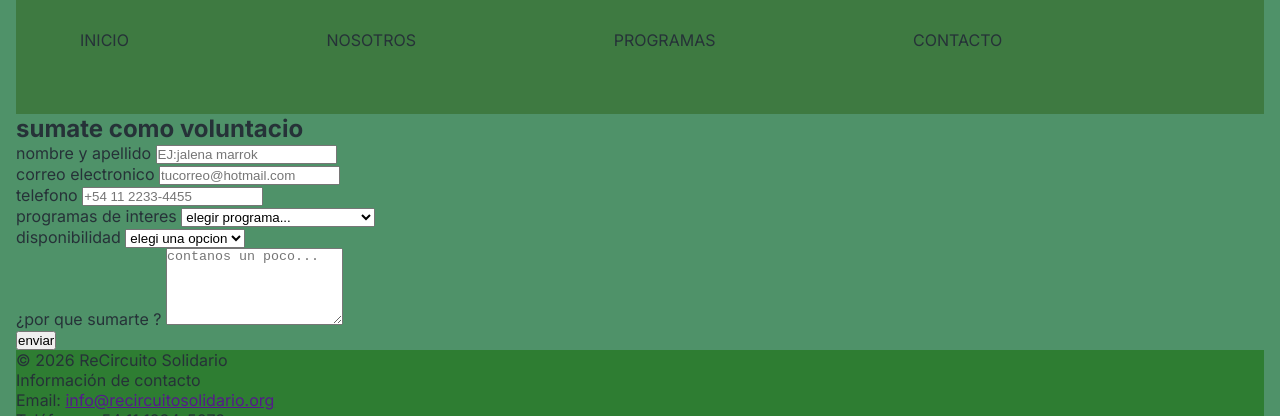
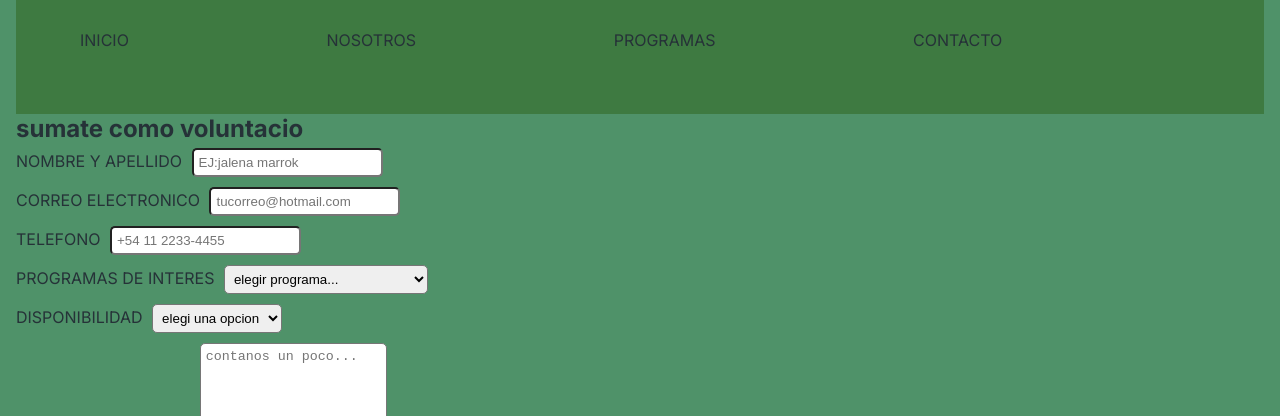
Before and after one commit to maxstance/tp-leng1-equipo-N10, a plain HTML site: page contacto.html in a window 1280 px wide. Shown: the part 377-793 px from the top of the page. Drawn offline with Linux system fonts and the light colour scheme.

Commit message:
mejora estetica de formulario

```diff
--- a/CSS/estilo.css
+++ b/CSS/estilo.css
@@ -55,3 +55,14 @@
     margin-right: auto;
     justify-content: center;
 }
+form label {
+    text-transform: uppercase;
+}
+
+#formulario{
+    margin: 5px;
+    padding: 5px;
+    border-radius: 5px;
+}#formulario{
+    size: 2rem;
+}
```
